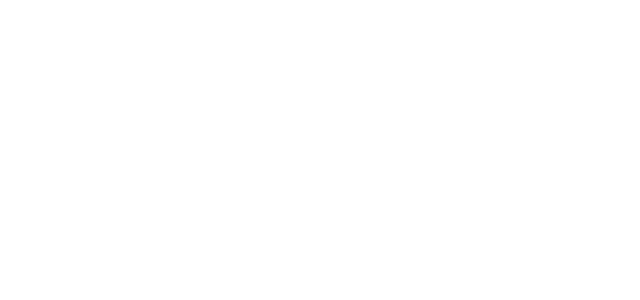
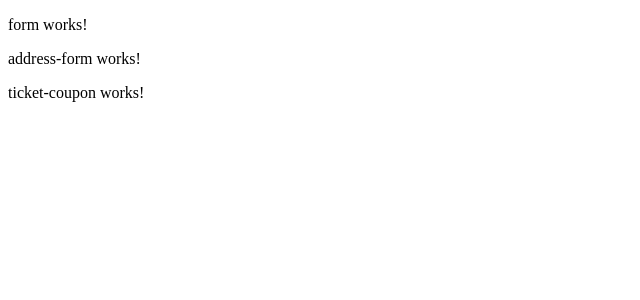
Before and after one commit to diogoSpaiva/angular, an Angular app: page /ingresso in a window 1280 px wide. Before the commit this address led to /. Shown: the top 300 px of the page, without its empty margins (0-640 px from the left). Built offline with nearby package versions, Linux system fonts and the light colour scheme.

Commit message:
Componentes address-form e ticket-coupon

```diff
--- a/src/app/app-routing.module.ts
+++ b/src/app/app-routing.module.ts
@@ -1,7 +1,12 @@
 import { NgModule } from '@angular/core';
 import { Routes, RouterModule } from '@angular/router';
 
-const routes: Routes = [];
+import { HomeComponent, FormComponent } from './pages';
+
+const routes: Routes = [
+  { path: '', component: HomeComponent },
+  { path: 'ingresso', component: FormComponent },
+];
 
 @NgModule({
   imports: [RouterModule.forRoot(routes)],
--- a/src/app/app.module.ts
+++ b/src/app/app.module.ts
@@ -4,6 +4,7 @@
 import { AppRoutingModule } from './app-routing.module';
 import { MainComponent, FooterComponent, NavbarComponent } from './layouts';
 import { HomeComponent, FormComponent } from './pages';
+import { ComponentsModule } from './components/components.module';
 
 @NgModule({
   declarations: [
@@ -15,7 +16,8 @@
   ],
   imports: [
     BrowserModule,
-    AppRoutingModule
+    AppRoutingModule,
+    ComponentsModule,
   ],
   providers: [],
   bootstrap: [MainComponent]
--- /dev/null
+++ b/src/app/components/address-form/address-form.component.html
@@ -0,0 +1,3 @@
+<p>
+  address-form works!
+</p>
--- /dev/null
+++ b/src/app/components/address-form/address-form.component.ts
@@ -0,0 +1,15 @@
+import { Component, OnInit } from '@angular/core';
+
+@Component({
+  selector: 'address-form',
+  templateUrl: './address-form.component.html',
+  styleUrls: ['./address-form.component.scss']
+})
+export class AddressFormComponent implements OnInit {
+
+  constructor() { }
+
+  ngOnInit() {
+  }
+
+}
--- /dev/null
+++ b/src/app/components/index.ts
@@ -0,0 +1,2 @@
+export * from './address-form/address-form.component';
+export * from './ticket-coupon/ticket-coupon.component';
--- /dev/null
+++ b/src/app/components/ticket-coupon/ticket-coupon.component.html
@@ -0,0 +1,3 @@
+<p>
+  ticket-coupon works!
+</p>
--- /dev/null
+++ b/src/app/components/ticket-coupon/ticket-coupon.component.ts
@@ -0,0 +1,15 @@
+import { Component, OnInit } from '@angular/core';
+
+@Component({
+  selector: 'ticket-coupon',
+  templateUrl: './ticket-coupon.component.html',
+  styleUrls: ['./ticket-coupon.component.scss']
+})
+export class TicketCouponComponent implements OnInit {
+
+  constructor() { }
+
+  ngOnInit() {
+  }
+
+}
--- a/src/app/pages/form/form.component.html
+++ b/src/app/pages/form/form.component.html
@@ -1,3 +1,5 @@
 <p>
   form works!
+  <address-form></address-form>
+  <ticket-coupon></ticket-coupon>
 </p>
```
Also changed, not shown: src/app/components/components.module.ts (added, +19 -0 lines), src/app/components/address-form/address-form.component.scss (added), src/app/components/ticket-coupon/ticket-coupon.component.scss (added), 2 other files (tests, documents, lock files or other folders).
